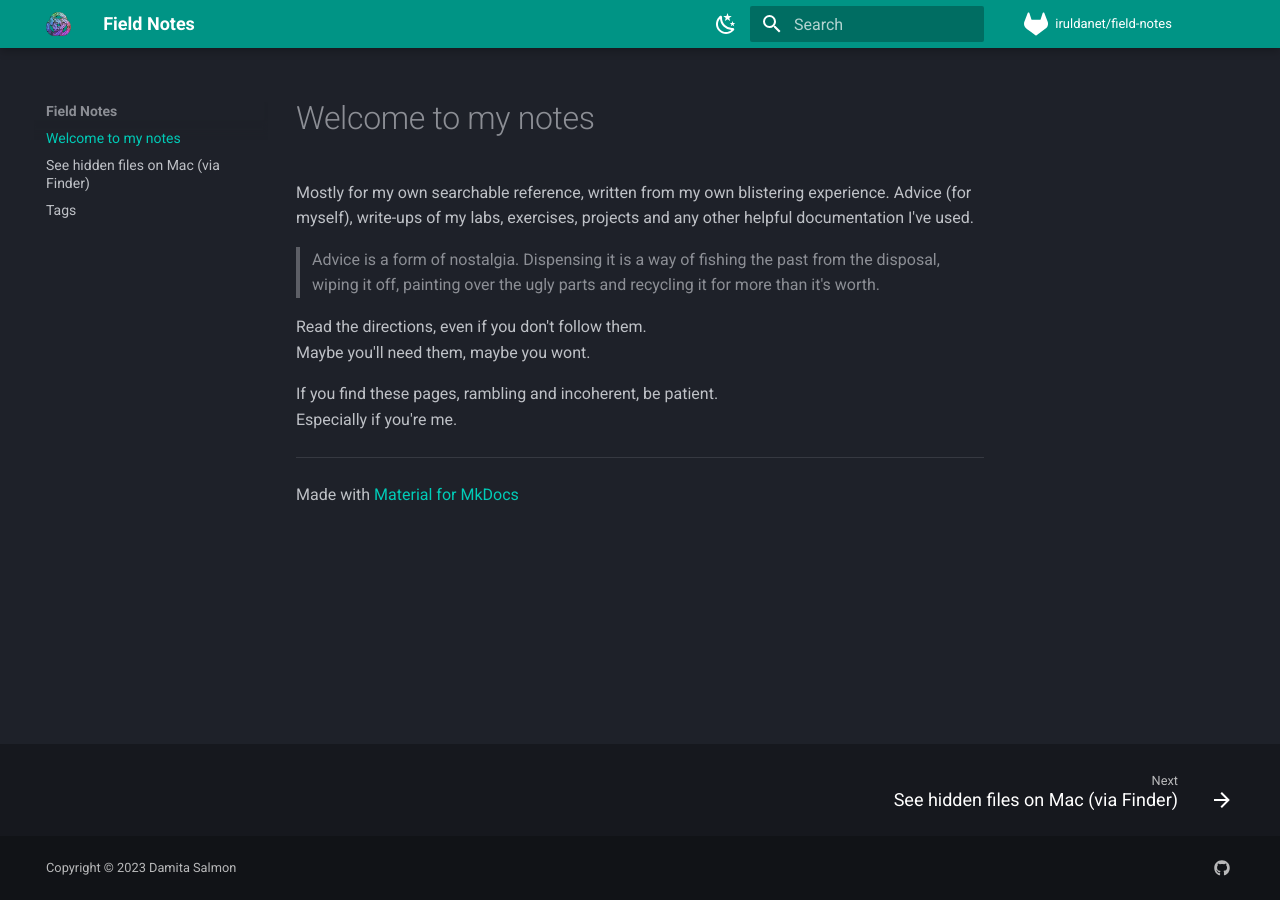
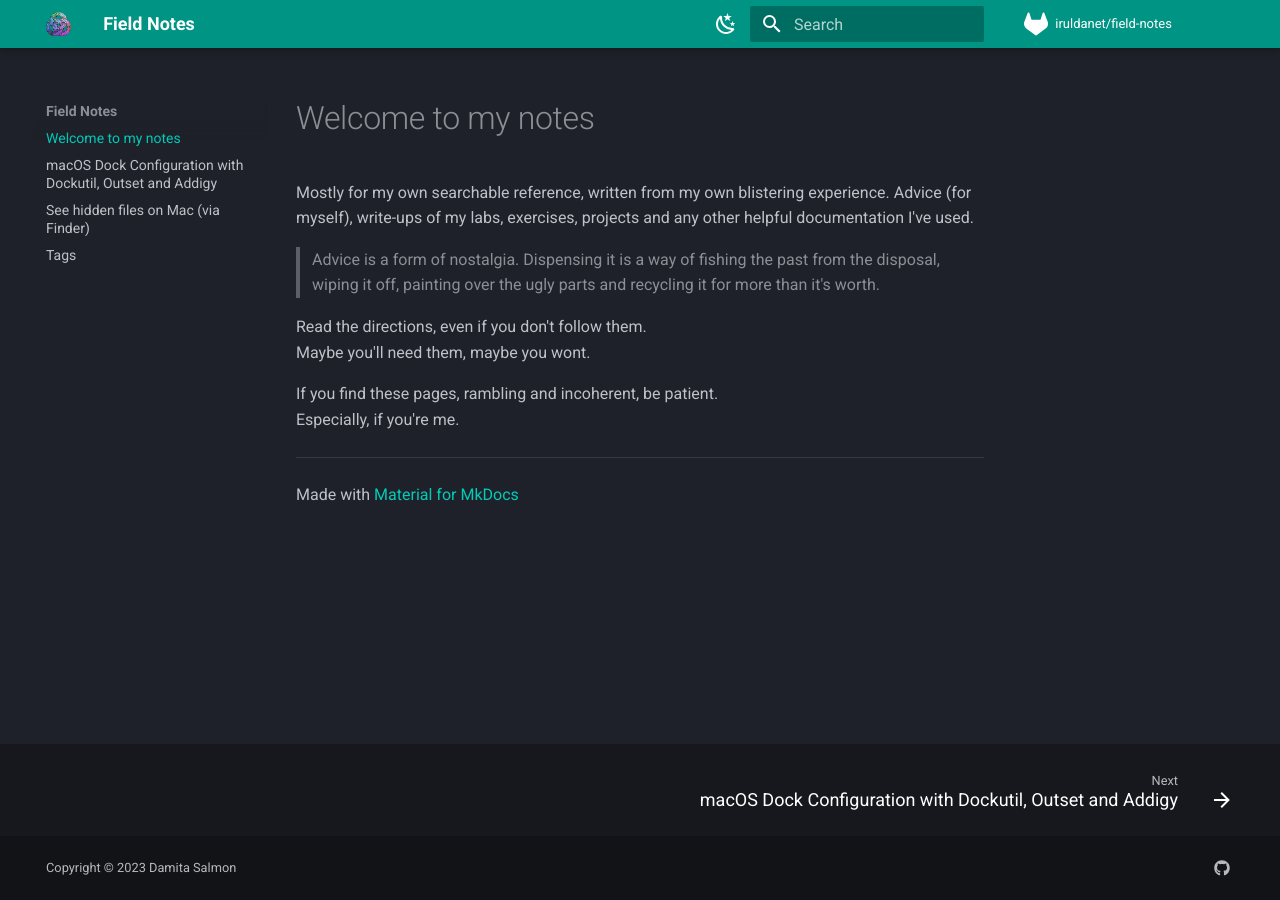
Before and after one commit to damitasalmon/field-notes, an MkDocs documentation site: the page built from docs/index.md, in a window 1280 px wide. Built offline with MkDocs 1.6.1 and Material for MkDocs 9.7.7, drawn with Linux system fonts in a browser that asks for light colours; comment, search, counter and statistics services are not loaded; some of the changed lines change nothing that is shown.

Commit message:
Add addigy dock config write up

````diff
--- /dev/null
+++ b/docs/addigy-dock-config.md
@@ -0,0 +1,77 @@
+---
+tags:
+- dock-config
+- dockutil
+- addigy
+- outset
+---
+# macOS Dock Configuration with Dockutil, Outset and Addigy
+
+Once upon a time, I configured docks with dockutil and outset and deployed them via Addigy.
+
+Addidy does a lot of the heavy lifting as it relates to automating the onboarding experience, but it does have some limitations. At the time, you *could* configure the dock in the Addigy interface, but the config was fixed - it could not be changed or customized by the user after the fact (but it could be redeployed).
+
+Since that was not ideal, I originally set this up to round out the sharp edges in our provisioning workflow. There are multiple utilities that can do this, but with a little bit of bash, I found this to be the simplest. **Dockutil** customizes the dock, **Outset** automates the script, **Addigy** packages them together into Custom Software (now called Smart Software) and automates the deployment.
+
+Once the utility dependencies are installed, you can run a condition script in Addigy to check for and install any applications in your script that may be missing - to prevent a wonky dock.
+
+###### Dependencies
+
+Dockutil
+Python
+Outset
+
+###### Scripts
+
+The specific scripts I deployed are in the [shell-scripts](https://github.com/damitasalmon/shell-scripts) repo, under bash/dockutil. They leverage bash, but previous versions of dockutil leveraged python instead of swift, so (naturally) the older they are, the less likely they'll work provided the current dependencies. It's mostly the same from the best of my recollection, but double-check the dockutil syntax just in case.
+
+##### Using with Addigy, specifically
+
+The one caveat with this, is that if you apply it to an already existing policy, all users will be affected - even old ones that already have their dock just as they like it. Although it's only set to execute at first login post deployment - again, not ideal - so I only deployed this on a *separate* policy with brand new or "refreshed" devices. As users left the organization and the devices were returned to us to be redeployed to new users - the config would slowly proliferate the inventory. Overtime, less monitoring is needed (see notes).
+
+###### Installation Command
+
+Addigy can prepopulate the installation with the "Install Command" button - but the bottom half is the important bit.
+
+```
+#Add these with Install Command button for the correct dir
+
+/usr/sbin/installer -pkg "/Library/Addigy/ansible/packages/Default Dock (4.0.0)/dockutil-3.0.2.pkg" -target /
+
+
+/usr/sbin/installer -pkg "/Library/Addigy/ansible/packages/Default Dock (4.0.0)/outset-3.0.3.pkg" -target /
+
+
+
+#Change permission of the script
+chmod +x ./setDock-defaultDock.sh
+
+#Move the files to their appropriate directory
+cp setDock-defaultDock.sh /usr/local/outset/login-once
+
+```
+
+###### Condition for install
+
+You can easily build this in Addigy and customize to the apps you want to deploy.
+
+
+###### Removal Command
+
+Do not use this unless you want it removed.
+
+```
+/bin/rm -Rf '/usr/local/outset/'
+/bin/rm -Rf '/usr/local/bin/dockutil'
+```
+
+###### Notes
+
+Okay, one more caveat. Occasionally, this would not work - the script would not deploy. This has more to do with the quirks of software deployment in Addigy than anything else (see Addigy Notes). Addigy as a product, continuously improves, so we experienced fewer bugs over time. In the event that it did not deploy automatically - on schedule, or we needed it to deploy immediately, I just manually pushed the Custom Software item like you would any other custom install on a device.
+
+##### Helpful Resources
+[Apple Dock Documentation](https://developer.apple.com/documentation/devicemanagement/dock)<br />
+[GitHub - kcrawford/dockutil: command line tool for managing dock items](https://github.com/kcrawford/dockutil)<br />
+[GitHub - chilcote/outset: Automatically process packages, profiles, and scripts during boot, login, or on demand.](https://github.com/chilcote/outset)<br />
+[How to use dockutil in a script | AppleShare IT](https://appleshare.it/posts/use-dockutil-in-a-script/)<br />
+[Automating a Great On-boarding Experience - YouTube](https://www.youtube.com/watch?v=I-J5ty7SQls)<br />
--- a/docs/index.md
+++ b/docs/index.md
@@ -9,7 +9,7 @@
 Maybe you'll need them, maybe you wont. <br />
 
 If you find these pages, rambling and incoherent, be patient. <br />
-Especially if you're me. <br />
+Especially, if you're me. <br />
 
 ---
 Made with [Material for MkDocs](https://squidfunk.github.io/mkdocs-material/)
````
